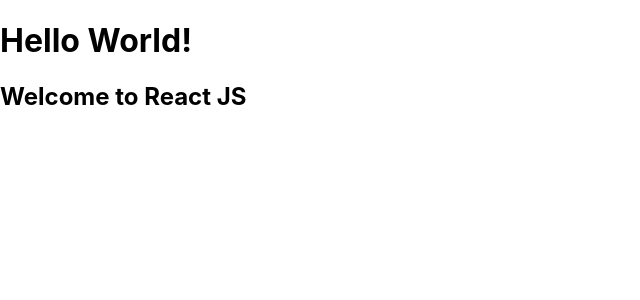
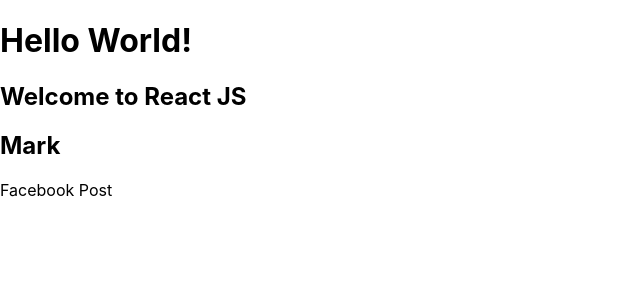
Before and after one commit to JavaTechnology9/React-JS, a React (Create React App) app in the folder react-app/: page / in a window 1280 px wide. Shown: the top 300 px of the page, without its empty margins (0-640 px from the left). Built offline with nearby package versions, Linux system fonts and the light colour scheme.

Commit message:
Post Component Example

```diff
--- /dev/null
+++ b/react-app/src/Post.js
@@ -0,0 +1,11 @@
+import React from "react";
+
+export default class Post extends React.Component {
+    render() {
+        return (
+            React.createElement("div", { className: "post" },
+                React.createElement("h2", { className: "postAuthor", id: this.props.id }, this.props.user),
+                React.createElement("span", { className: "postSpan" }, this.props.content))
+        );
+    }
+}
--- a/react-app/src/index.js
+++ b/react-app/src/index.js
@@ -3,11 +3,13 @@
 import './index.css';
 import App from './App';
 import reportWebVitals from './reportWebVitals';
+import Post from './Post';
 
 const root = ReactDOM.createRoot(document.getElementById('root'));
 root.render(
   <React.StrictMode>
     <App />
+    <Post id="123" user="Mark" content="Facebook Post"/>
   </React.StrictMode>
 );
 // Initial commit
```
